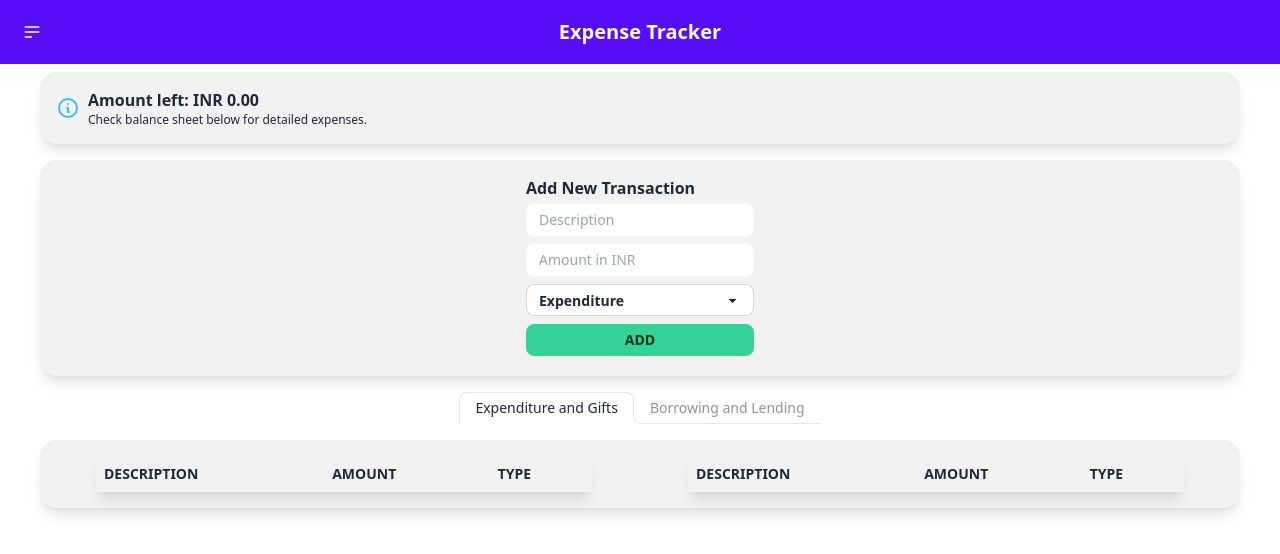
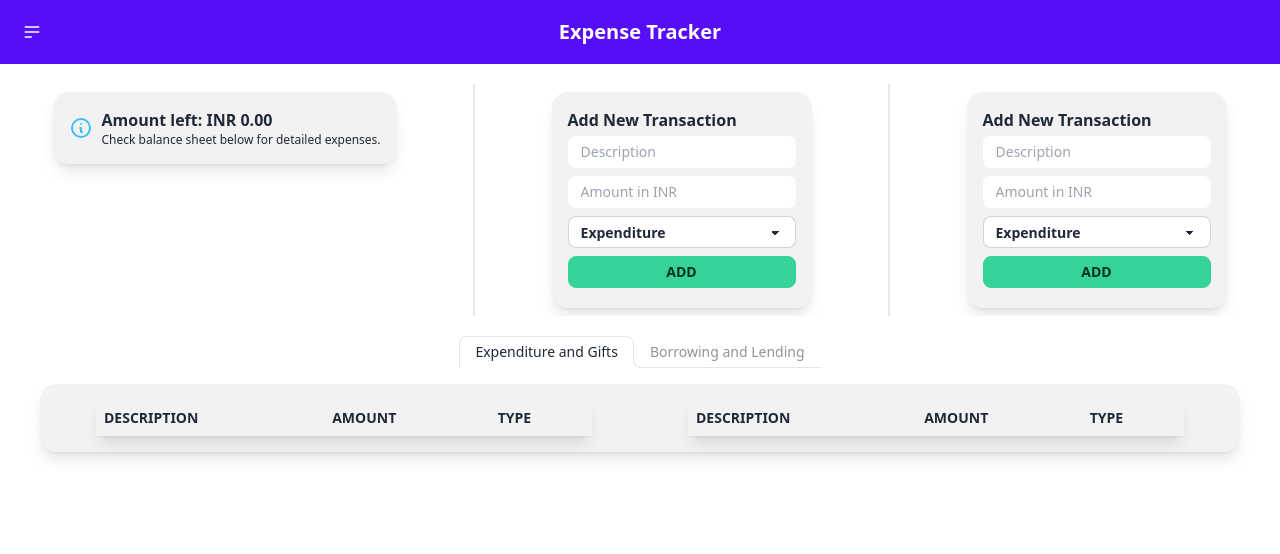
Before and after one commit to vatsal-dev/FinPower, a React (Create React App) app: page / in a window 1280 px wide. Shown: the top 554 px of the page. Built offline with nearby package versions, Linux system fonts and the light colour scheme.

Commit message:
fixed some layout and overflow issues

```diff
--- a/src/App.js
+++ b/src/App.js
@@ -11,12 +11,22 @@ function App() {
     <GlobalProvider>
       <Header />
       <div>
-        <Balance balance="234" />
-        <Newtransaction />
+        <div className="flex w-full my-5 overflow-auto">
+          <div className=" h-auto flex-grow card rounded-box place-items-center overflow-auto">
+            <Balance balance="234" />
+          </div>
+          <div className="divider divider-horizontal"></div>
+          <div className="grid h-auto flex-grow card  rounded-box place-items-center overflow-auto">
+            <Newtransaction />
+          </div>
+          <div className="divider divider-horizontal"></div>
+          <div className="grid h-auto flex-grow card  rounded-box place-items-center overflow-auto">
+            <Newtransaction />
+          </div>
+        </div>
+
         <History />
       </div>
-
-
     </GlobalProvider>
   );
 }
--- a/src/components/borrowing-lending.js
+++ b/src/components/borrowing-lending.js
@@ -34,7 +34,7 @@ export const BorrowingLending = () => {
 
   return (
     <div className="flex">
-      <div className="flex alert shadow-lg mx-10 my-2 justify-center">
+      <div className="flex alert shadow-lg mx-10 my-2 justify-center overflow-auto">
         <div>
           <div className="flex w-full">
             <div className="">
```
